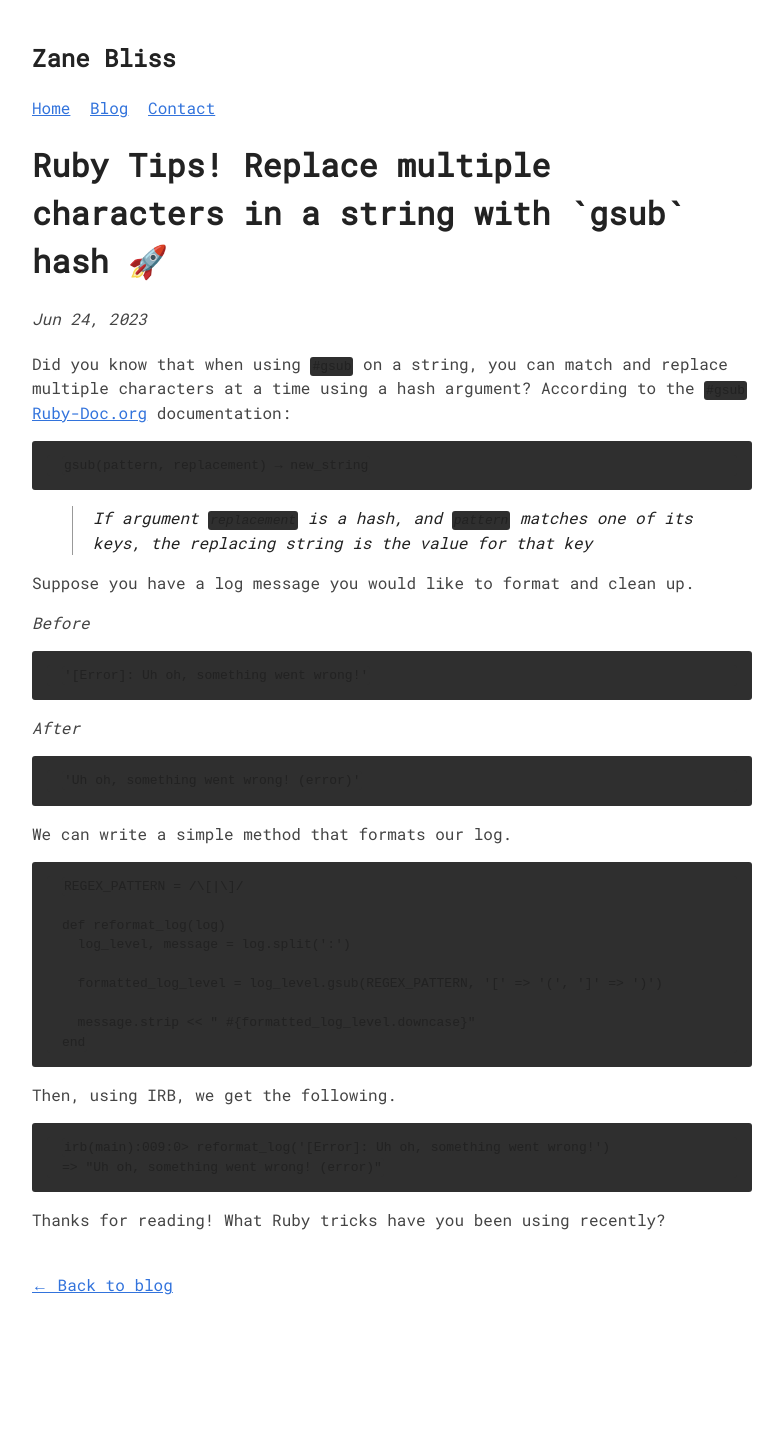
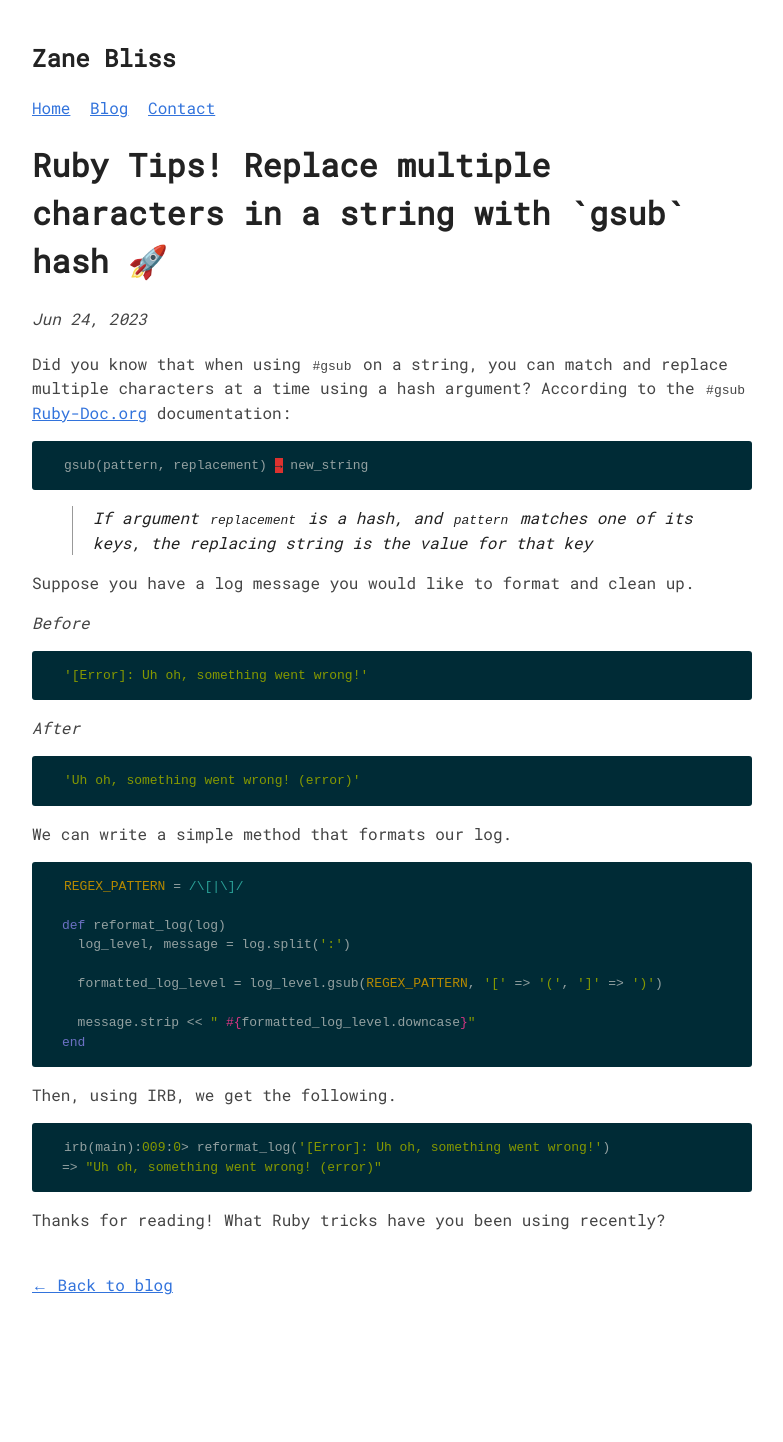
Before and after one commit to zanebliss/zanebliss.github.io, a Jekyll site: the page built from _posts/2023-6-24-gsub-keyword-arguments.md, in a window 1280 px wide. Shown: the whole page, without its empty margins (248-1031 px from the left). Built offline with Jekyll 4.4.1, drawn with Linux system fonts in a browser that asks for light colours.

Commit message:
add Rouge syntax highlighting with Solarized theme
- Configure Rouge highlighter in Jekyll config
- Add dedicated Rouge CSS file with Solarized dark theme
- Update head.html to include Rouge stylesheet
- Fix conflicting background colors in main CSS
- Add missing language specification to code block

🤖 Generated with [Claude Code](https://claude.ai/code)

Co-Authored-By: Claude <noreply@anthropic.com>

````diff
--- a/_config.yml
+++ b/_config.yml
@@ -17,6 +17,13 @@ whitelist:
   - jekyll-redirect-from
 
 markdown: kramdown
+
+highlighter: rouge
+
+kramdown:
+  syntax_highlighter: rouge
+  syntax_highlighter_opts:
+    line_numbers: false
 
 compress_html:
   clippings: all
--- a/_includes/head.html
+++ b/_includes/head.html
@@ -13,6 +13,7 @@
     <link href='{{ site.baseurl }}/feed.xml' rel='alternate' type='application/atom+xml'>
     <link rel="canonical" href="{{ site.baseurl }}{{ page.url }}">
     <link rel="stylesheet" href="{{ site.baseurl }}/assets/style.css">
+    <link rel="stylesheet" href="{{ site.baseurl }}/assets/rouge.css">
     <link rel="stylesheet" href="https://fonts.googleapis.com/css?family=Roboto+Mono">
 </head>
 <body>
--- a/_posts/2023-6-24-gsub-keyword-arguments.md
+++ b/_posts/2023-6-24-gsub-keyword-arguments.md
@@ -39,7 +39,7 @@ end
 ```
 
 Then, using IRB, we get the following.
-```
+```ruby
 irb(main):009:0> reformat_log('[Error]: Uh oh, something went wrong!')
 => "Uh oh, something went wrong! (error)"
 ```
--- /dev/null
+++ b/assets/rouge.css
@@ -0,0 +1,91 @@
+.highlight table td { padding: 5px; }
+.highlight table pre { margin: 0; }
+.highlight, .highlight .w {
+  color: #93a1a1;
+  background-color: #002b36;
+}
+.highlight .err {
+  color: #002b36;
+  background-color: #dc322f;
+}
+.highlight .c, .highlight .ch, .highlight .cd, .highlight .cm, .highlight .cpf, .highlight .c1, .highlight .cs {
+  color: #657b83;
+}
+.highlight .cp {
+  color: #b58900;
+}
+.highlight .nt {
+  color: #b58900;
+}
+.highlight .o, .highlight .ow {
+  color: #93a1a1;
+}
+.highlight .p, .highlight .pi {
+  color: #93a1a1;
+}
+.highlight .gi {
+  color: #859900;
+}
+.highlight .gd {
+  color: #dc322f;
+}
+.highlight .gh {
+  color: #268bd2;
+  background-color: #002b36;
+  font-weight: bold;
+}
+.highlight .ge {
+  font-style: italic;
+}
+.highlight .ges {
+  font-weight: bold;
+  font-style: italic;
+}
+.highlight .gs {
+  font-weight: bold;
+}
+.highlight .k, .highlight .kn, .highlight .kp, .highlight .kr, .highlight .kv {
+  color: #6c71c4;
+}
+.highlight .kc {
+  color: #cb4b16;
+}
+.highlight .kt {
+  color: #cb4b16;
+}
+.highlight .kd {
+  color: #cb4b16;
+}
+.highlight .s, .highlight .sb, .highlight .sc, .highlight .dl, .highlight .sd, .highlight .s2, .highlight .sh, .highlight .sx, .highlight .s1 {
+  color: #859900;
+}
+.highlight .sa {
+  color: #6c71c4;
+}
+.highlight .sr {
+  color: #2aa198;
+}
+.highlight .si {
+  color: #d33682;
+}
+.highlight .se {
+  color: #d33682;
+}
+.highlight .nn {
+  color: #b58900;
+}
+.highlight .nc {
+  color: #b58900;
+}
+.highlight .no {
+  color: #b58900;
+}
+.highlight .na {
+  color: #268bd2;
+}
+.highlight .m, .highlight .mb, .highlight .mf, .highlight .mh, .highlight .mi, .highlight .il, .highlight .mo, .highlight .mx {
+  color: #859900;
+}
+.highlight .ss {
+  color: #859900;
+}
--- a/assets/style.css
+++ b/assets/style.css
@@ -140,16 +140,16 @@ img {
 code {
     font-family: monospace;
     padding: 2px;
-    background-color: #2f2f2f;
-    color: #222;
+    background-color: transparent;
+    color: inherit;
     border-radius: 3px;
 }
 
 .highlight,
 .code {
     padding: 1px 15px;
-    background-color: #2f2f2f;
-    color: #222;
+    background-color: transparent;
+    color: inherit;
     border-radius: 3px;
     margin-block-start: 1em;
     margin-block-end: 1em;
@@ -297,16 +297,17 @@ ul.discover-posts li small a {
 
     code {
         background-color: transparent;
-	color: white
+        color: #f8f8f2;
     }
 
-    .highlight {
-        background-color: #444;
+    /* Remove conflicting highlight backgrounds - let Rouge CSS handle it */
+
+    pre code {
+        color: inherit;
+        background-color: transparent;
     }
 
-    pre code {
-        color: #ddd;
-    }
+    /* Rouge syntax highlighting handled by separate rouge.css file */
 
     blockquote {
         color: #ccc;
````
